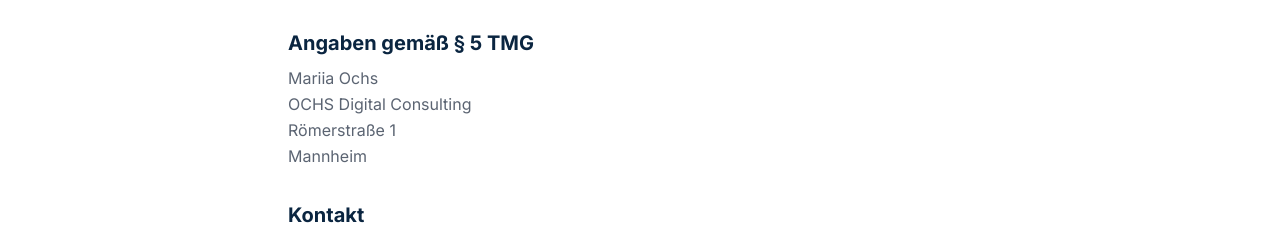
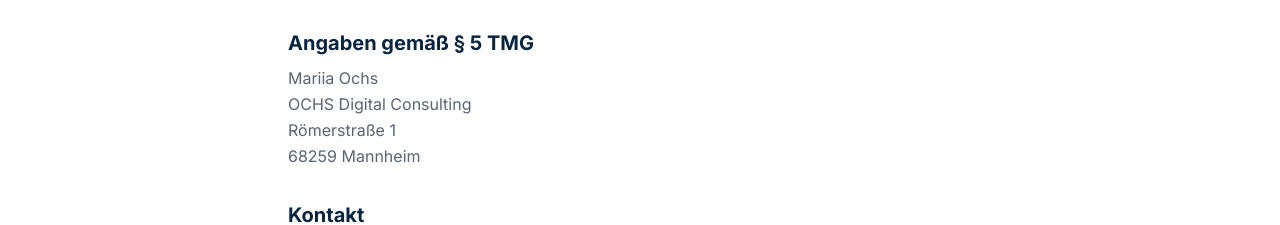
Before and after one commit to martinochs/ochs-werbeagentur, a Next.js app: page /impressum in a window 1280 px wide. Shown: the part 256-481 px from the top of the page. Built offline with nearby package versions, Linux system fonts and the light colour scheme; no server answers.

Commit message:
Fix: Use postalCode instead of zip in Impressum to fix build error

```diff
--- a/app/impressum/page.tsx
+++ b/app/impressum/page.tsx
@@ -25,7 +25,7 @@
                 {siteConfig.contactPerson}<br />
                 {siteConfig.name}<br />
                 {siteConfig.address.street}<br />
-                {siteConfig.address.zip} {siteConfig.address.city}
+                {siteConfig.address.postalCode} {siteConfig.address.city}
               </p>
 
               <h2 className="mt-8 text-xl font-bold text-navy">Kontakt</h2>
```
